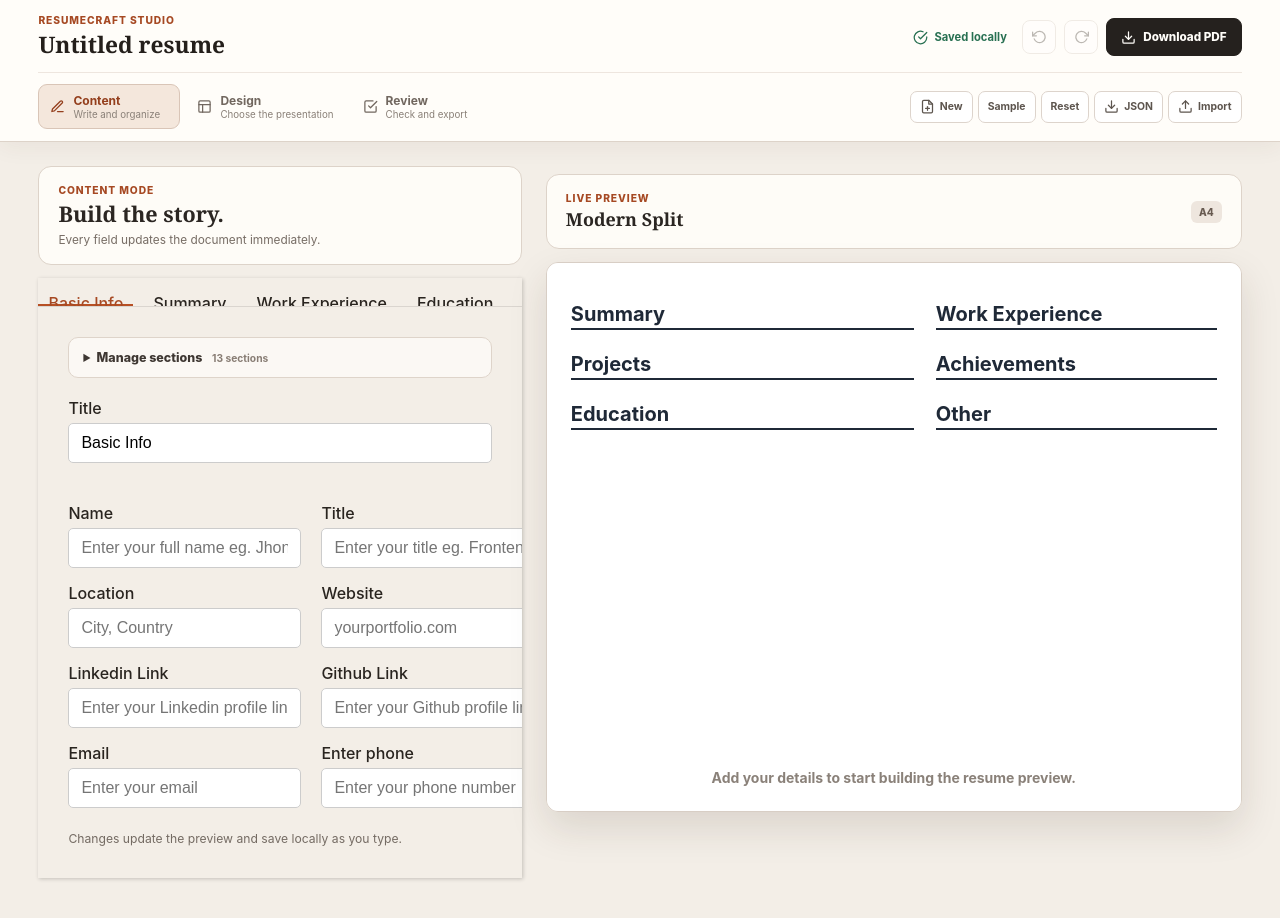
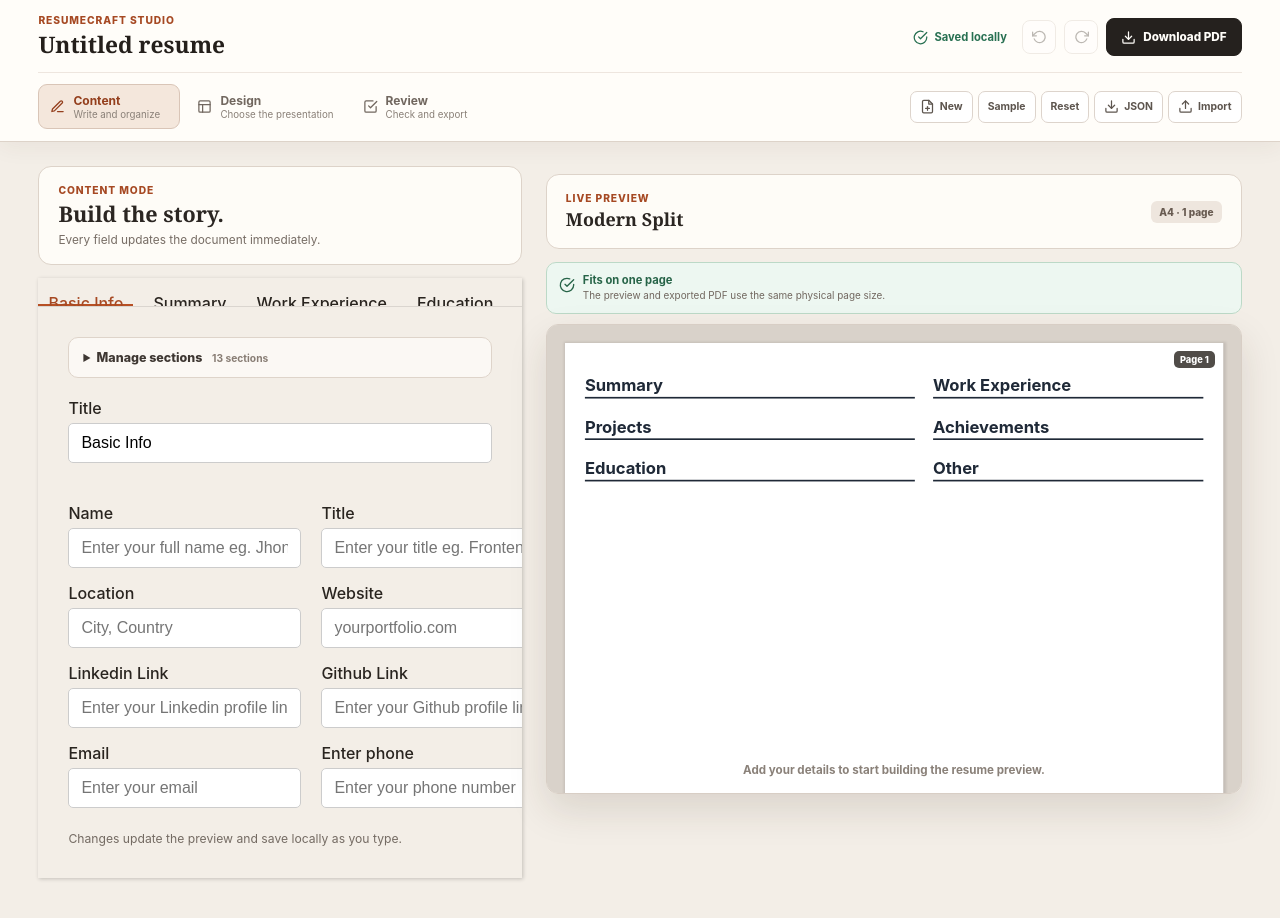
Before and after one commit to snehil21/ResumeCraft, a React (Vite) app: page /resumebuilder in a window 1280 px wide. Shown: the top 918 px of the page. Built offline with nearby package versions, Linux system fonts and the light colour scheme.

Commit message:
feat: make PDF preview and export dependable

```diff
--- a/src/components/Body/Body.module.css
+++ b/src/components/Body/Body.module.css
@@ -26,7 +26,12 @@
 .workspacePanel { min-width: 0; }.panelIntro,.previewHeader { padding: 17px 19px; border: 1px solid #ddd3c9; border-radius: 13px; background: rgba(255,253,249,.92); }.panelIntro { margin-bottom: 13px; }
 .panelIntro h2,.previewHeader h2 { margin: 0; color: #2b2622; font-family: Georgia,"Times New Roman",serif; }.panelIntro h2 { font-size: 1.35rem; }.panelIntro>span { margin-top: 5px; display: block; color: #776d65; font-size: .74rem; }
 .previewPanel { min-width: 0; position: sticky; top: 174px; }.previewHeader { margin-bottom: 13px; display: flex; align-items: center; justify-content: space-between; }.previewHeader h2 { font-size: 1.12rem; }.previewHeader>span { padding: 5px 8px; border-radius: 6px; background: #eee6de; color: #685b51; font-size: .63rem; font-weight: 800; }
-.previewViewport { max-height: calc(100vh - 250px); overflow: auto; border: 1px solid #d8cec5; border-radius: 12px; background: #d9d2ca; box-shadow: 0 16px 38px rgba(55,39,27,.13); }
+.paginationStatus { margin-bottom: 10px; padding: 10px 12px; display: flex; align-items: flex-start; gap: 8px; border: 1px solid; border-radius: 10px; }
+.paginationStatus svg { width: 16px; flex: 0 0 auto; }.paginationStatus span { display: grid; gap: 2px; }.paginationStatus strong { font-size: .7rem; }.paginationStatus small { color: #71675f; font-size: .62rem; line-height: 1.4; }
+.pageFit { border-color: #bcd9c7; background: #edf7f1; color: #276448; }.overflowWarning { border-color: #e2c58d; background: #fff5df; color: #8b5b13; }
+.previewViewport { max-height: calc(100vh - 330px); padding: 18px; overflow: auto; border: 1px solid #d8cec5; border-radius: 12px; background: #d9d2ca; box-shadow: 0 16px 38px rgba(55,39,27,.13); }
+.previewStage { position: relative; margin: 0 auto; }.previewDocument { position: absolute; inset: 0 auto auto 0; transform-origin: top left; }
+.pageBoundary { position: absolute; z-index: 3; right: 0; left: 0; border-top: 2px dashed #b75024; pointer-events: none; }.pageNumber { position: absolute; z-index: 4; right: 8px; padding: 3px 6px; border-radius: 5px; background: rgba(42,37,32,.82); color: #fff; font-size: .58rem; font-weight: 800; pointer-events: none; }
 .modePanel { display: grid; gap: 13px; }.reviewCard { padding: 21px; border: 1px solid #ddd3c9; border-radius: 13px; background: rgba(255,253,249,.94); display: grid; grid-template-columns: 130px minmax(0,1fr); gap: 20px; }.reviewScore { padding: 17px; display: flex; flex-direction: column; align-items: center; justify-content: center; border-radius: 11px; background: #f2e6db; text-align: center; }.reviewScore span { color: #97411f; font-size: .64rem; font-weight: 850; letter-spacing: .08em; text-transform: uppercase; }.reviewScore strong { margin-top: 4px; font-family: Georgia,"Times New Roman",serif; font-size: 2.4rem; }.reviewScore small { color: #74685f; font-size: .63rem; }
 .reviewChecklist { display: grid; gap: 8px; }.reviewChecklist>div { padding: 11px; display: flex; align-items: flex-start; gap: 9px; border-radius: 9px; background: #fff2dc; color: #8b5b13; }.reviewChecklist>div.checkPassed { background: #eaf5ee; color: #276448; }.reviewChecklist svg { width: 16px; flex: 0 0 auto; }.reviewChecklist span { display: grid; gap: 2px; }.reviewChecklist strong { font-size: .72rem; }.reviewChecklist small { color: #756b63; font-size: .64rem; line-height: 1.4; }.reviewDownload { width: 100%; min-height: 46px; }
 .iconButton:hover:not(:disabled),.draftActions button:hover,.downloadButton:hover,.reviewDownload:hover { border-color: #b75024; background: #b75024; color: #fff; }
--- a/src/components/Body/Body.tsx
+++ b/src/components/Body/Body.tsx
@@ -15,10 +15,15 @@ import { ResumeDocument, Section } from "../../types";
 import {
   isResumeDocument, isResumeDocumentEmpty, readPersistedResumeDocument,
 } from "../../utils/resumeDocument";
+import {
+  calculatePrintedPageCount, createResumePdfTitle, getPrintPageStyle,
+  PRINT_PAGE_DIMENSIONS,
+} from "../../utils/resumeExport";
 
 type SaveStatus = "saving" | "saved" | "error";
 type BuilderMode = "content" | "design" | "review";
 type MobilePane = "edit" | "preview";
+type PreviewMetrics = { scale: number; pageCount: number; contentHeight: number };
 
 const modes: Array<{ id: BuilderMode; label: string; description: string; icon: typeof Edit3 }> = [
   { id: "content", label: "Content", description: "Write and organize", icon: Edit3 },
@@ -39,12 +44,15 @@ const hasMeaningfulContent = (section: Section): boolean => {
 
 const Body: FC = () => {
   const resumeRef = useRef<HTMLDivElement>(null);
+  const previewViewportRef = useRef<HTMLDivElement>(null);
   const importInputRef = useRef<HTMLInputElement>(null);
   const [saveStatus, setSaveStatus] = useState<SaveStatus>("saving");
   const [draftNotice, setDraftNotice] = useState("");
   const [mode, setMode] = useState<BuilderMode>("content");
   const [mobilePane, setMobilePane] = useState<MobilePane>("edit");
-  const handlePrint = useReactToPrint({ documentTitle: "Resume" });
+  const [previewMetrics, setPreviewMetrics] = useState<PreviewMetrics>({
+    scale: 1, pageCount: 1, contentHeight: PRINT_PAGE_DIMENSIONS.A4.heightPx,
+  });
 
   const {
     document, pastDocuments, futureDocuments, startBlankResume,
@@ -52,6 +60,13 @@ const Body: FC = () => {
     importResumeDocument, ensureDocumentSaved, undo, redo,
   } = useResumeStore();
   const { template } = document;
+  const pageDimensions = PRINT_PAGE_DIMENSIONS[document.page.size];
+  const handlePrint = useReactToPrint({
+    contentRef: resumeRef,
+    documentTitle: () => createResumePdfTitle(document),
+    pageStyle: getPrintPageStyle(document.page.size),
+    onPrintError: () => setDraftNotice("PDF export could not start. Try your browser’s print command."),
+  });
 
   useEffect(() => { ensureDocumentSaved(); }, [ensureDocumentSaved]);
 
@@ -65,6 +80,37 @@ const Body: FC = () => {
     }, 350);
     return () => window.clearTimeout(statusTimer);
   }, [document]);
+
+  useEffect(() => {
+    const viewport = previewViewportRef.current;
+    const sheet = resumeRef.current?.querySelector<HTMLElement>("[data-resume-sheet]");
+    if (!viewport || !sheet) return undefined;
+
+    let frame = 0;
+    const measure = () => {
+      window.cancelAnimationFrame(frame);
+      frame = window.requestAnimationFrame(() => {
+        const availableWidth = Math.max(0, viewport.clientWidth - 36);
+        if (!availableWidth) return;
+        const scale = Math.min(1, availableWidth / pageDimensions.widthPx);
+        const contentHeight = Math.max(sheet.scrollHeight, sheet.offsetHeight, pageDimensions.heightPx);
+        const pageCount = calculatePrintedPageCount(contentHeight, pageDimensions.heightPx);
+        setPreviewMetrics((current) => (
+          Math.abs(current.scale - scale) < 0.001 &&
+          current.pageCount === pageCount &&
+          Math.abs(current.contentHeight - contentHeight) < 1
+            ? current
+            : { scale, pageCount, contentHeight }
+        ));
+      });
+    };
+
+    const observer = new ResizeObserver(measure);
+    observer.observe(viewport);
+    observer.observe(sheet);
+    measure();
+    return () => { observer.disconnect(); window.cancelAnimationFrame(frame); };
+  }, [document, pageDimensions.heightPx, pageDimensions.widthPx]);
 
   useEffect(() => {
     const handleKeyboardHistory = (event: KeyboardEvent) => {
@@ -149,7 +195,7 @@ const Body: FC = () => {
             </div>
             <button type="button" className={styles.iconButton} onClick={undo} disabled={!pastDocuments.length} aria-label="Undo last document edit" title="Undo"><RotateCcw /></button>
             <button type="button" className={styles.iconButton} onClick={redo} disabled={!futureDocuments.length} aria-label="Redo last document edit" title="Redo"><RotateCw /></button>
-            <button type="button" className={styles.downloadButton} onClick={() => handlePrint(() => resumeRef.current)}><Download /> Download PDF</button>
+            <button type="button" className={styles.downloadButton} onClick={handlePrint}><Download /> Download PDF</button>
           </div>
         </div>
 
@@ -199,15 +245,36 @@ const Body: FC = () => {
                 <div className={!reviewStats.missingBasics.length ? styles.checkPassed : ""}>{!reviewStats.missingBasics.length ? <CheckCircle /> : <AlertCircle />}<span><strong>Header essentials</strong><small>{reviewStats.missingBasics.length ? `Missing: ${reviewStats.missingBasics.join(", ")}` : "Name, title, and email are present"}</small></span></div>
                 <div className={!reviewStats.incompleteSections.length ? styles.checkPassed : ""}>{!reviewStats.incompleteSections.length ? <CheckCircle /> : <AlertCircle />}<span><strong>Visible section content</strong><small>{reviewStats.incompleteSections.length ? `${reviewStats.incompleteSections.length} visible section(s) need content` : "Every visible section contains content"}</small></span></div>
                 <div className={styles.checkPassed}><CheckCircle /><span><strong>Saved locally</strong><small>Your latest document is stored in this browser</small></span></div>
+                <div className={previewMetrics.pageCount === 1 ? styles.checkPassed : ""}>{previewMetrics.pageCount === 1 ? <CheckCircle /> : <AlertCircle />}<span><strong>Page fit</strong><small>{previewMetrics.pageCount === 1 ? "Content fits on one page" : `Content currently spans ${previewMetrics.pageCount} pages`}</small></span></div>
               </div>
             </section>
-            <button type="button" className={styles.reviewDownload} onClick={() => handlePrint(() => resumeRef.current)}><Download /> Download reviewed PDF</button>
+            <button type="button" className={styles.reviewDownload} onClick={handlePrint}><Download /> Download reviewed PDF</button>
           </div> : null}
         </section>
 
         <aside className={`${styles.previewPanel} ${mobilePane === "edit" ? styles.mobileHidden : ""}`}>
-          <div className={styles.previewHeader}><div><p>Live preview</p><h2>{templateName}</h2></div><span>{document.page.size}</span></div>
-          <div className={styles.previewViewport}>{preview}</div>
+          <div className={styles.previewHeader}><div><p>Live preview</p><h2>{templateName}</h2></div><span>{document.page.size} · {previewMetrics.pageCount} {previewMetrics.pageCount === 1 ? "page" : "pages"}</span></div>
+          <div className={`${styles.paginationStatus} ${previewMetrics.pageCount > 1 ? styles.overflowWarning : styles.pageFit}`} role="status">
+            {previewMetrics.pageCount > 1 ? <AlertCircle /> : <CheckCircle />}
+            <span><strong>{previewMetrics.pageCount > 1 ? "Page overflow detected" : "Fits on one page"}</strong><small>{previewMetrics.pageCount > 1 ? `The PDF will use ${previewMetrics.pageCount} pages. Dashed lines show page boundaries; entries stay together when possible.` : "The preview and exported PDF use the same physical page size."}</small></span>
+          </div>
+          <div className={styles.previewViewport} ref={previewViewportRef}>
+            <div
+              className={styles.previewStage}
+              style={{
+                width: `${pageDimensions.widthPx * previewMetrics.scale}px`,
+                height: `${previewMetrics.contentHeight * previewMetrics.scale}px`,
+              }}
+            >
+              <div className={styles.previewDocument} style={{ width: pageDimensions.width, transform: `scale(${previewMetrics.scale})` }}>{preview}</div>
+              {Array.from({ length: previewMetrics.pageCount }, (_, index) => (
+                <span key={index} className={styles.pageNumber} style={{ top: `${index * pageDimensions.heightPx * previewMetrics.scale + 8}px` }}>Page {index + 1}</span>
+              ))}
+              {Array.from({ length: Math.max(0, previewMetrics.pageCount - 1) }, (_, index) => (
+                <span key={index} className={styles.pageBoundary} style={{ top: `${(index + 1) * pageDimensions.heightPx * previewMetrics.scale}px` }} />
+              ))}
+            </div>
+          </div>
         </aside>
       </main>
     </div>
--- a/src/components/Resume/ResumeRenderer.module.css
+++ b/src/components/Resume/ResumeRenderer.module.css
@@ -5,7 +5,7 @@
   margin: 0 auto;
   padding: var(--page-margin, 24px);
   position: relative;
-  overflow: hidden;
+  overflow: visible;
   background: #fff;
   color: var(--text-color, #1f2937);
   font-family: var(--resume-font, Inter, Arial, sans-serif);
@@ -53,3 +53,9 @@
   .compactTechnical .header { grid-template-columns: 1fr; }
   .compactTechnical .contacts { justify-content: flex-start; }
 }
+
+@media print {
+  .sheet { box-shadow: none; }
+  .section,.item { break-inside: avoid-page; page-break-inside: avoid; }
+  .contacts a,.entryLinks a { text-decoration: none; }
+}
--- a/src/components/Resume/ResumeRenderer.tsx
+++ b/src/components/Resume/ResumeRenderer.tsx
@@ -4,12 +4,10 @@ import { Calendar, GitHub, Linkedin, Mail, MapPin, Paperclip, Phone } from "reac
 import { SECTIONS, getTemplateOption } from "../../constants";
 import { BasicDetail, ResumeDocument, Section } from "../../types";
 import { formatResumeDate } from "../../utils/formatResumeDate";
+import { getEmailHref, getExternalHref, getPhoneHref } from "../../utils/resumeExport";
 import styles from "./ResumeRenderer.module.css";
 
 interface ResumeRendererProps { document: ResumeDocument; }
-
-const externalHref = (value: string): string =>
-  /^(https?:\/\/|mailto:|tel:)/i.test(value) ? value : `https://${value}`;
 
 const hasSectionContent = (section: Section): boolean => {
   if (typeof section.detail === "string") return Boolean(section.detail.trim());
@@ -54,10 +52,10 @@ const ResumeRenderer = forwardRef<HTMLDivElement, ResumeRendererProps>(
         {item.location ? <p className={styles.meta}><MapPin /> {item.location}</p> : null}
         {item.overview ? <p className={styles.paragraph}>{item.overview}</p> : null}
         <div className={styles.entryLinks}>
-          {item.link ? <a href={externalHref(item.link)}><Paperclip /> {item.link}</a> : null}
-          {item.github ? <a href={externalHref(item.github)}><GitHub /> {item.github}</a> : null}
-          {item.certificationLink ? <a href={externalHref(item.certificationLink)}><Paperclip /> {item.certificationLink}</a> : null}
-          {item.website ? <a href={externalHref(item.website)}><Paperclip /> {item.website}</a> : null}
+          {item.link ? <a href={getExternalHref(item.link)}><Paperclip /> {item.link}</a> : null}
+          {item.github ? <a href={getExternalHref(item.github)}><GitHub /> {item.github}</a> : null}
+          {item.certificationLink ? <a href={getExternalHref(item.certificationLink)}><Paperclip /> {item.certificationLink}</a> : null}
+          {item.website ? <a href={getExternalHref(item.website)}><Paperclip /> {item.website}</a> : null}
         </div>
         {points(item.points)}
       </article>;
@@ -96,12 +94,12 @@ const ResumeRenderer = forwardRef<HTMLDivElement, ResumeRendererProps>(
     } as CSSProperties;
 
     const contactItems = [
-      basic.email ? <a key="email" href={`mailto:${basic.email}`}><Mail /> {basic.email}</a> : null,
-      basic.phone ? <a key="phone" href={`tel:${basic.phone}`}><Phone /> {basic.phone}</a> : null,
+      basic.email ? <a key="email" href={getEmailHref(basic.email)}><Mail /> {basic.email}</a> : null,
+      basic.phone ? <a key="phone" href={getPhoneHref(basic.phone)}><Phone /> {basic.phone}</a> : null,
       basic.location ? <span key="location"><MapPin /> {basic.location}</span> : null,
-      basic.linkedin ? <a key="linkedin" href={externalHref(basic.linkedin)}><Linkedin /> {basic.linkedin}</a> : null,
-      basic.github ? <a key="github" href={externalHref(basic.github)}><GitHub /> {basic.github}</a> : null,
-      basic.website ? <a key="website" href={externalHref(basic.website)}><Paperclip /> {basic.website}</a> : null,
+      basic.linkedin ? <a key="linkedin" href={getExternalHref(basic.linkedin)}><Linkedin /> {basic.linkedin}</a> : null,
+      basic.github ? <a key="github" href={getExternalHref(basic.github)}><GitHub /> {basic.github}</a> : null,
+      basic.website ? <a key="website" href={getExternalHref(basic.website)}><Paperclip /> {basic.website}</a> : null,
     ].filter(Boolean);
 
     const hasContent = Object.values(resumeInformation).some(hasSectionContent);
@@ -111,7 +109,7 @@ const ResumeRenderer = forwardRef<HTMLDivElement, ResumeRendererProps>(
         ? styles.compactTechnical
         : styles.modernSplit;
 
-    return <div ref={ref}>
+    return <div ref={ref} data-resume-root>
       <div
         className={`${styles.sheet} ${templateClass}`}
         style={sheetStyle}
@@ -119,6 +117,7 @@ const ResumeRenderer = forwardRef<HTMLDivElement, ResumeRendererProps>(
         data-schema-version={document.schemaVersion}
         data-page-size={page.size}
         data-template={template}
+        data-resume-sheet
       >
         {!hasContent ? <div className={styles.placeholder}>Add your details to start building the resume preview.</div> : null}
         <header className={styles.header}>
--- /dev/null
+++ b/src/utils/resumeExport.ts
@@ -0,0 +1,77 @@
+import type { BasicDetail, PageSize, ResumeDocument } from "../types/index.ts";
+
+const CSS_PIXELS_PER_MM = 96 / 25.4;
+
+export const PRINT_PAGE_DIMENSIONS: Record<PageSize, {
+  cssSize: string;
+  width: string;
+  height: string;
+  widthPx: number;
+  heightPx: number;
+}> = {
+  A4: {
+    cssSize: "A4",
+    width: "210mm",
+    height: "297mm",
+    widthPx: 210 * CSS_PIXELS_PER_MM,
+    heightPx: 297 * CSS_PIXELS_PER_MM,
+  },
+  LETTER: {
+    cssSize: "letter",
+    width: "8.5in",
+    height: "11in",
+    widthPx: 8.5 * 96,
+    heightPx: 11 * 96,
+  },
+};
+
+const cleanFilenamePart = (value: string): string => value
+  .normalize("NFKD")
+  .replace(/[\u0300-\u036f]/g, "")
+  .replace(/[^a-zA-Z0-9]+/g, "-")
+  .replace(/^-+|-+$/g, "")
+  .replace(/-+/g, "-");
+
+export const createResumePdfTitle = (document: ResumeDocument): string => {
+  const basic = document.resumeInformation.basicInfo?.detail as BasicDetail | undefined;
+  const name = cleanFilenamePart(basic?.name?.trim() ?? "");
+  const documentTitle = cleanFilenamePart(document.title.trim());
+  const titleIsGeneric = /^(untitled|sample)(-resume)?$/i.test(documentTitle);
+  const parts = [name, titleIsGeneric ? "" : documentTitle].filter(Boolean);
+  if (!parts.some((part) => /resume/i.test(part))) parts.push("Resume");
+  return parts.join("-") || "Resume";
+};
+
+export const getPrintPageStyle = (pageSize: PageSize): string => {
+  const page = PRINT_PAGE_DIMENSIONS[pageSize];
+  return `
+    @page { size: ${page.cssSize}; margin: 0; }
+    @media print {
+      html, body { margin: 0 !important; padding: 0 !important; background: #fff !important; }
+      body { -webkit-print-color-adjust: exact; print-color-adjust: exact; }
+      [data-resume-root] { width: ${page.width} !important; margin: 0 !important; }
+      [data-resume-sheet] {
+        width: ${page.width} !important;
+        min-height: ${page.height} !important;
+        margin: 0 !important;
+        overflow: visible !important;
+        box-shadow: none !important;
+      }
+    }
+  `;
+};
+
+export const calculatePrintedPageCount = (contentHeight: number, pageHeight: number): number =>
+  Math.max(1, Math.ceil(Math.max(0, contentHeight - 1) / pageHeight));
+
+export const getExternalHref = (value: string): string => {
+  const trimmed = value.trim();
+  return /^https?:\/\//i.test(trimmed) ? trimmed : `https://${trimmed}`;
+};
+
+export const getPhoneHref = (value: string): string => {
+  const normalized = value.trim().replace(/(?!^\+)\D/g, "");
+  return `tel:${normalized}`;
+};
+
+export const getEmailHref = (value: string): string => `mailto:${value.trim()}`;
```
Also changed, not shown: 1 other file (tests, documents, lock files or other folders).
